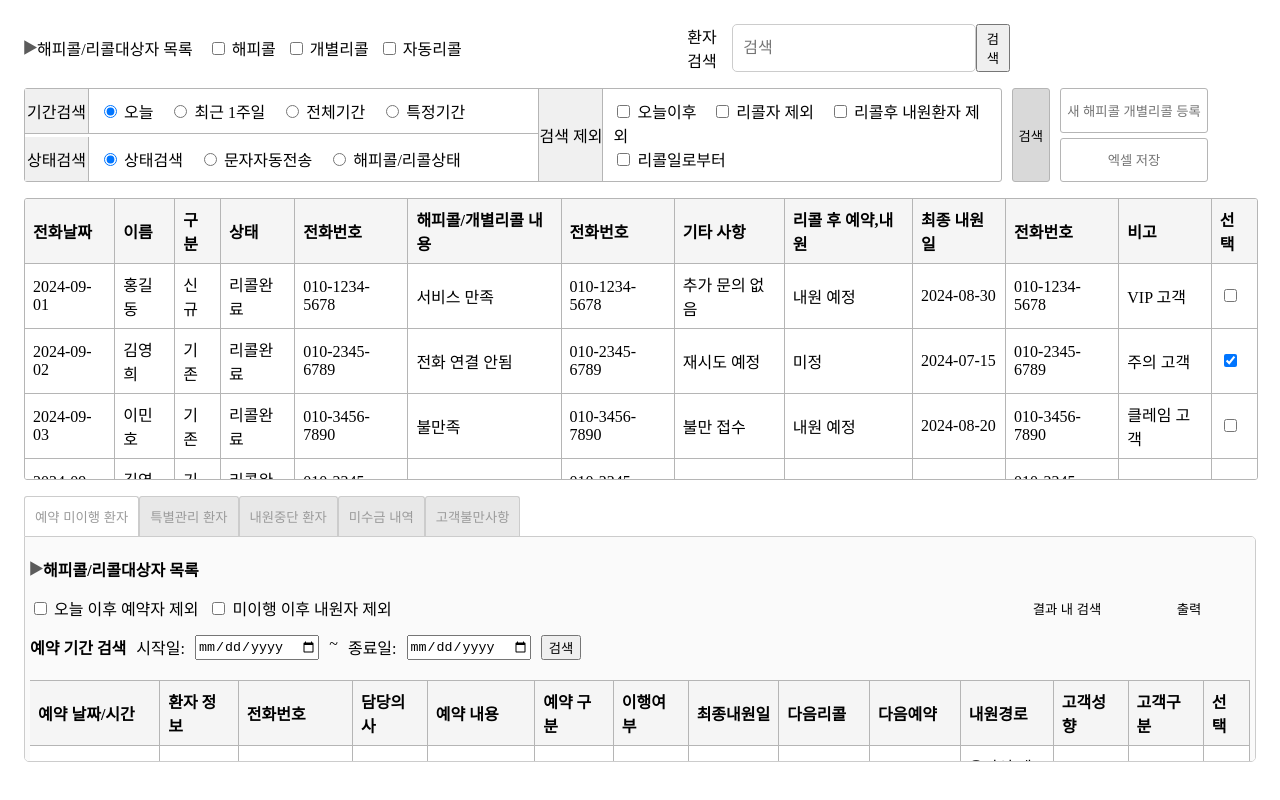
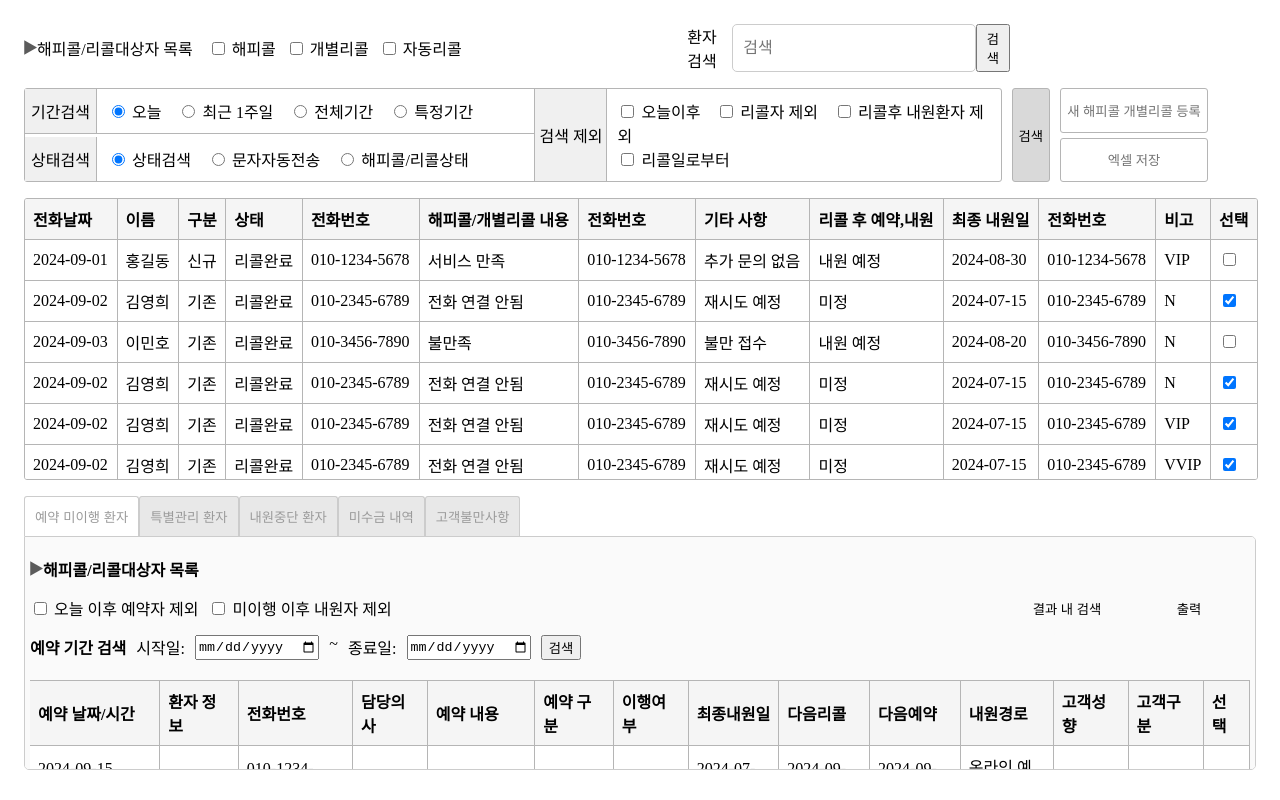
Before and after one commit to hyo-4/biom, a Vue app: page /#/client in a window 1280 px wide. Built offline with nearby package versions, Linux system fonts and the light colour scheme.

Commit message:
🐛fix: design error

```diff
--- a/src/views/ClientManage/ClientManagePage.vue
+++ b/src/views/ClientManage/ClientManagePage.vue
@@ -225,7 +225,7 @@ const clientData: ClientData[] = [
     "기타 사항": "추가 문의 없음",
     "리콜 후 예약,내원": "내원 예정",
     "최종 내원일": "2024-08-30",
-    "비고": "VIP 고객",
+    "비고": "VIP",
     "선택": false,
   },
   {
@@ -239,7 +239,7 @@ const clientData: ClientData[] = [
     "기타 사항": "재시도 예정",
     "리콜 후 예약,내원": "미정",
     "최종 내원일": "2024-07-15",
-    "비고": "주의 고객",
+    "비고": "N",
     "선택": true,
   },
   {
@@ -253,7 +253,7 @@ const clientData: ClientData[] = [
     "기타 사항": "불만 접수",
     "리콜 후 예약,내원": "내원 예정",
     "최종 내원일": "2024-08-20",
-    "비고": "클레임 고객",
+    "비고": "N",
     "선택": false,
   },
   {
@@ -267,9 +267,52 @@ const clientData: ClientData[] = [
     "기타 사항": "재시도 예정",
     "리콜 후 예약,내원": "미정",
     "최종 내원일": "2024-07-15",
-    "비고": "주의 고객",
+    "비고": "N",
     "선택": true,
   },
+  {
+    "id": "4",
+    "전화날짜": "2024-09-02",
+    "이름": "김영희",
+    "구분": "기존",
+    "상태": "리콜완료",
+    "전화번호": "010-2345-6789",
+    "해피콜/개별리콜 내용": "전화 연결 안됨",
+    "기타 사항": "재시도 예정",
+    "리콜 후 예약,내원": "미정",
+    "최종 내원일": "2024-07-15",
+    "비고": "VIP",
+    "선택": true,
+  },
+  {
+    "id": "4",
+    "전화날짜": "2024-09-02",
+    "이름": "김영희",
+    "구분": "기존",
+    "상태": "리콜완료",
+    "전화번호": "010-2345-6789",
+    "해피콜/개별리콜 내용": "전화 연결 안됨",
+    "기타 사항": "재시도 예정",
+    "리콜 후 예약,내원": "미정",
+    "최종 내원일": "2024-07-15",
+    "비고": "VVIP",
+    "선택": true,
+  },
+  {
+    "id": "4",
+    "전화날짜": "2024-09-02",
+    "이름": "김영희",
+    "구분": "기존",
+    "상태": "리콜완료",
+    "전화번호": "010-2345-6789",
+    "해피콜/개별리콜 내용": "전화 연결 안됨",
+    "기타 사항": "재시도 예정",
+    "리콜 후 예약,내원": "미정",
+    "최종 내원일": "2024-07-15",
+    "비고": "N",
+    "선택": true,
+  },
+
 
 ];
 const tabs = [
@@ -291,9 +334,9 @@ function navigateToDetails(client: any) {
 .client-page{
   width: 100%;
   height: 100%;
+  max-height: 100vh;
   padding: 1rem;
   box-sizing: border-box;
-  overflow: hidden;
   position: relative;
   display: flex;
   flex-direction: column;
@@ -361,8 +404,8 @@ function navigateToDetails(client: any) {
     border-bottom: 1px solid #B5B5B5;
   }
   &__search-title{
-    width: 10%;
-    min-width: 4rem;
+    width: 4.5rem;
+    min-width: 4.5rem;
     background-color: #F0F0F0;
     height: 100%;
     display: flex;
@@ -419,6 +462,7 @@ function navigateToDetails(client: any) {
   &__table-container {
     width: 100%;
     height: 35vh;
+    min-height: 35vh;
     border: 1px solid #B5B5B5;
     border-radius: 3px;
     overflow-x: auto;
@@ -492,7 +536,8 @@ function navigateToDetails(client: any) {
   border: 1px solid #ccc;
   border-radius: 0 5px 5px 5px;
   background-color: #fafafa;
-  max-height: 28vh;
+  max-height: 29vh;
+  height: auto;
   overflow-y: auto;
 }
 }
--- a/src/views/ClientManage/UnfulfilledAppointmentsView.vue
+++ b/src/views/ClientManage/UnfulfilledAppointmentsView.vue
@@ -73,7 +73,7 @@ const clientData = [
     "전화번호": "010-1234-5678",
     "담당의사": "김철수",
     "예약 내용": "정기 검진",
-    "예약 구분": "미이행",
+    "예약 구분": "일반예약",
     "이행여부": "미이행",
     "최종내원일": "2024-07-20",
     "다음리콜": "2024-09-20",
@@ -89,7 +89,7 @@ const clientData = [
     "전화번호": "010-2345-6789",
     "담당의사": "박민수",
     "예약 내용": "치아 치료",
-    "예약 구분": "미이행",
+    "예약 구분": "일반예약",
     "이행여부": "미이행",
     "최종내원일": "2024-08-01",
     "다음리콜": "2024-09-25",
@@ -105,7 +105,7 @@ const clientData = [
     "전화번호": "010-3456-7890",
     "담당의사": "최현우",
     "예약 내용": "정기 검진",
-    "예약 구분": "미이행",
+    "예약 구분": "일반예약",
     "이행여부": "미이행",
     "최종내원일": "2024-07-25",
     "다음리콜": "2024-09-22",
@@ -121,7 +121,7 @@ const clientData = [
     "전화번호": "010-4567-8901",
     "담당의사": "이현정",
     "예약 내용": "치아 교정",
-    "예약 구분": "미이행",
+    "예약 구분": "일반예약",
     "이행여부": "미이행",
     "최종내원일": "2024-06-15",
     "다음리콜": "2024-09-23",
@@ -137,7 +137,38 @@ const clientData = [
     "전화번호": "010-5678-9012",
     "담당의사": "정수민",
     "예약 내용": "임플란트 상담",
-    "예약 구분": "미이행",
+    "예약 구분": "일반예약",
+    "이행여부": "미이행",
+    "최종내원일": "2024-08-10",
+    "다음리콜": "2024-09-27",
+    "다음예약": "2024-10-03",
+    "내원경로": "전화 예약",
+    "고객성향": "부정적",
+    "고객구분": "일반",
+    "선택": false
+  },
+  {
+    "예약 날짜/시간": "2024-09-19 15:30",
+    "환자 정보": "최수민",
+    "전화번호": "010-5678-9012",
+    "담당의사": "정수민",
+    "예약 내용": "임플란트 상담",
+    "예약 구분": "일반예약",
+    "이행여부": "미이행",
+    "최종내원일": "2024-08-10",
+    "다음리콜": "2024-09-27",
+    "다음예약": "2024-10-03",
+    "내원경로": "전화 예약",
+    "고객성향": "부정적",
+    "고객구분": "일반",
+    "선택": false
+  },  {
+    "예약 날짜/시간": "2024-09-19 15:30",
+    "환자 정보": "최수민",
+    "전화번호": "010-5678-9012",
+    "담당의사": "정수민",
+    "예약 내용": "임플란트 상담",
+    "예약 구분": "일반예약",
     "이행여부": "미이행",
     "최종내원일": "2024-08-10",
     "다음리콜": "2024-09-27",
```
